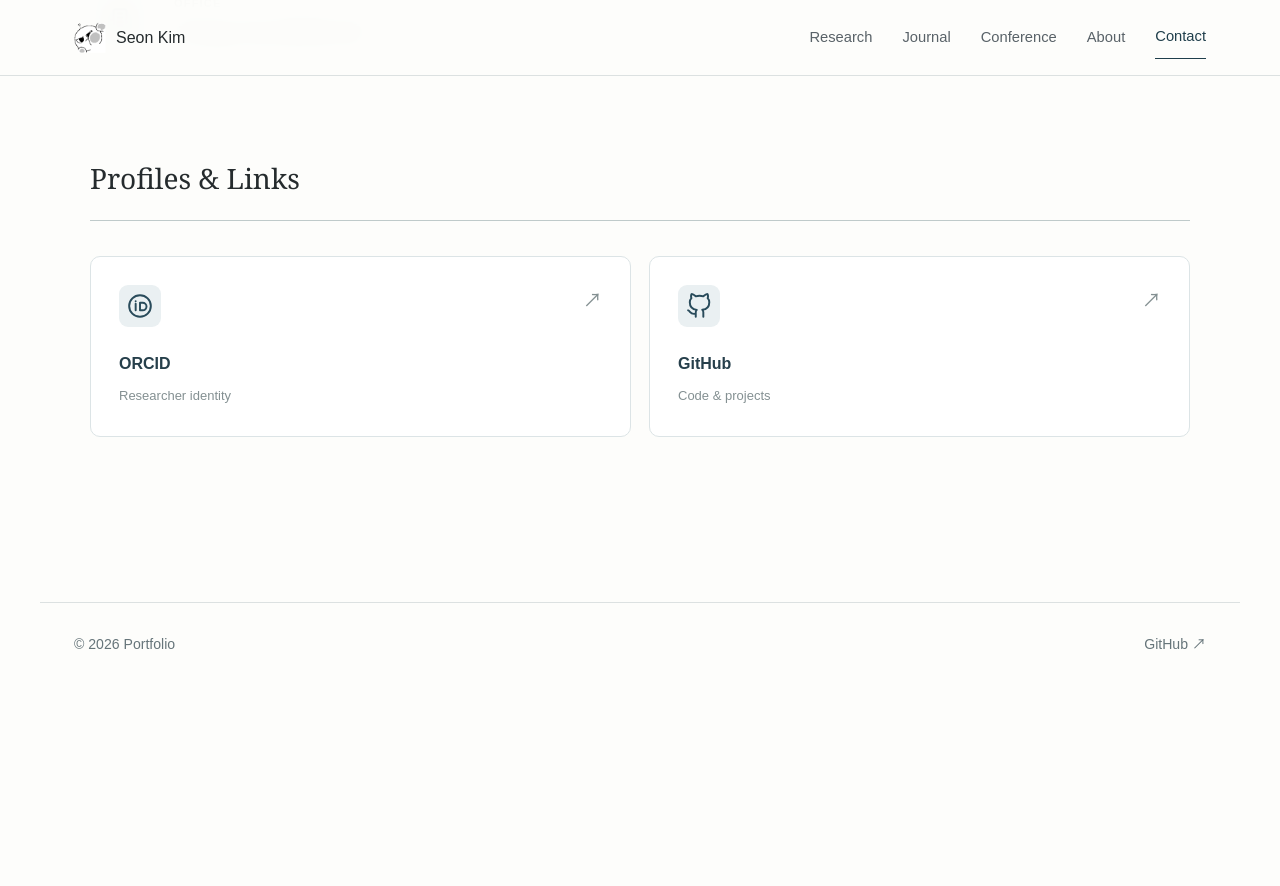
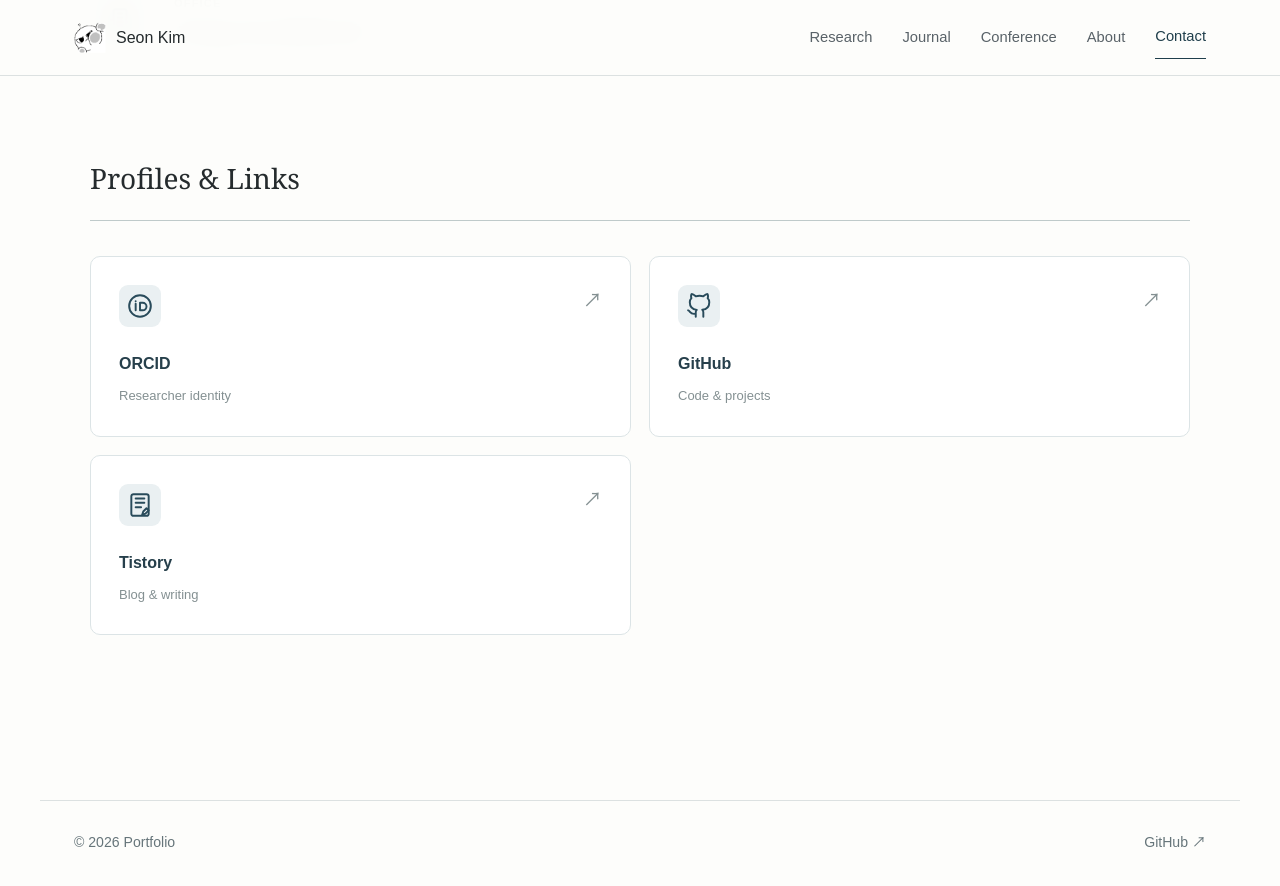
Before and after one commit to KSO012/KSO012.github.io, a Jekyll site: the page built from contact.md, in a window 1280 px wide and 900 px high, scrolled down 861 px. Shown: the top 886 px of the window. Built offline with Jekyll 4.4.1, drawn with Linux system fonts in a browser that asks for light colours; before the commit the page ends 1562 px from its top, so only the background shows below that.

Commit message:
Update contact.md

```diff
--- a/contact.md
+++ b/contact.md
@@ -147,6 +147,34 @@ permalink: /contact/
 
       </a>
 
+      <!-- Tistory -->
+      <a class="contact-profile"
+         href="https://YOUR-BLOG.tistory.com"
+         target="_blank"
+         rel="noopener noreferrer">
+
+        <span class="contact-profile-icon">
+          <svg width="26" height="26"
+               viewBox="0 0 24 24"
+               fill="none"
+               stroke="currentColor"
+               stroke-width="1.8"
+               stroke-linecap="round"
+               stroke-linejoin="round"
+               aria-hidden="true">
+            <rect x="4" y="2" width="16" height="20" rx="2"/>
+            <path d="M8 6h8M8 10h8M8 14h5"/>
+            <path d="m15 18 3-3 2 2-3 3-3 1z"/>
+          </svg>
+        </span>
+
+        <span class="contact-arrow">↗</span>
+
+        <strong>Tistory</strong>
+        <span>Blog &amp; writing</span>
+
+      </a>
+
     </div>
 
   </section>
```
